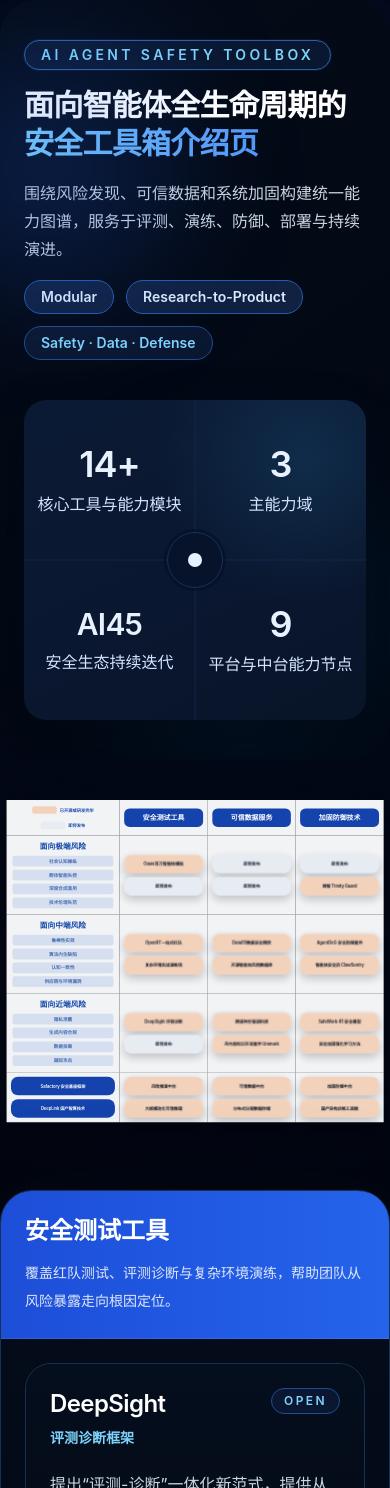
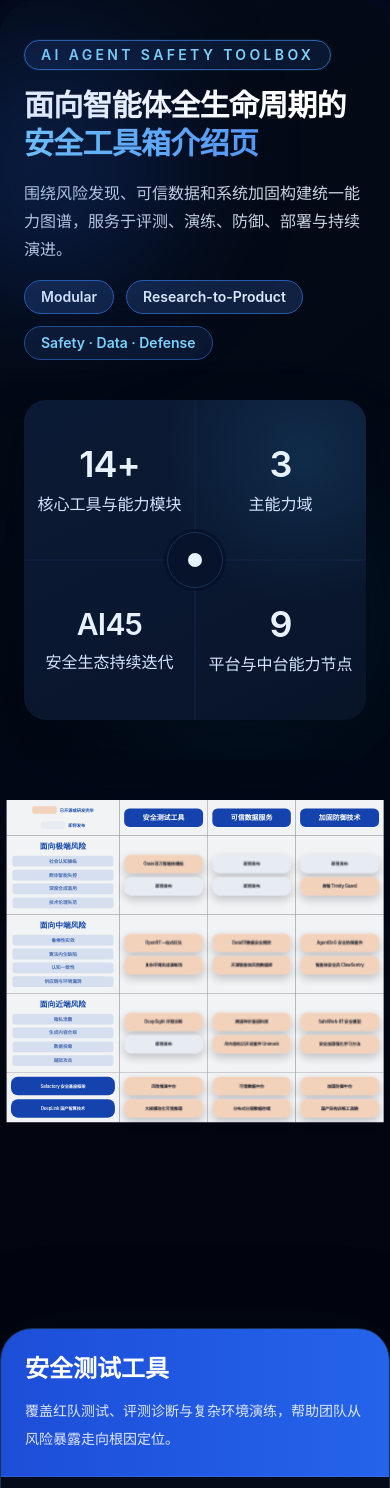
Before and after one commit to AI45Lab/ai45lab.github.io, a Next.js app: page / in a window 390 px wide. Shown: the top 1488 px of the page. Built offline with nearby package versions, Linux system fonts and the light colour scheme.

Commit message:
refactory

```diff
--- a/src/app/page.tsx
+++ b/src/app/page.tsx
@@ -368,8 +368,8 @@ export default function Home() {
         </div>
       </section>
 
-      <div className="w-full overflow-hidden flex justify-center sm:rounded-[30px]">
-        <div className="flex-shrink-0 origin-top scale-[0.385] sm:scale-100 w-[980px] sm:w-full mb-[-125%] sm:mb-0">
+      <div className="w-full overflow-hidden flex justify-center sm:rounded-[30px] pb-20 sm:pb-0">
+        <div className="flex-shrink-0 origin-top scale-[0.385] sm:scale-100 w-[980px] sm:w-full mb-[-110%] sm:mb-0">
           <table className="w-full border-separate border-spacing-0">
             <thead>
               <tr>
```
